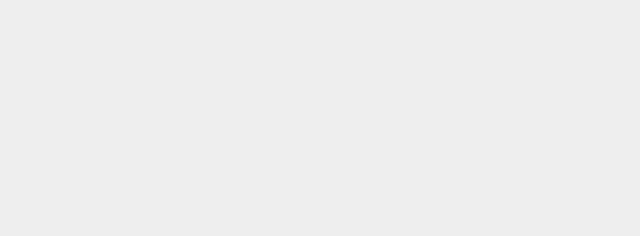
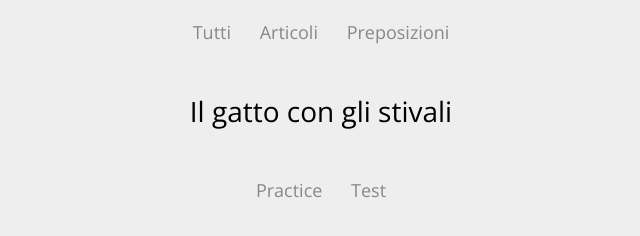
Before and after one commit to indifferentalex/repetita-iuvant, a plain HTML site: page index.html in a window 1280 px wide. Shown: the whole page, without its empty margins (319-959 px from the left). Drawn offline with nearby package versions, Linux system fonts and the light colour scheme.

Commit message:
Properly styled placeholders

```diff
--- a/index.html
+++ b/index.html
@@ -7,9 +7,19 @@
 <html>
 <body>
 <div class="main-content">
-	<div id="topic-select"></div>
-	<div id="work-area"></div>
-	<div id="mode-select"></div>
+	<div id="topic-select" class="selection">
+		<div class="selectable-option">Tutti</div>
+		<div class="selectable-option">Articoli</div>
+		<div class="selectable-option">Preposizioni</div>
+	</div>
+	<div id="work-area">
+		<div class="answer">Il</div>
+		<div class="question">gatto con gli stivali</div>
+	</div>
+	<div id="mode-select" class="selection">
+		<div class="selectable-option">Practice</div>
+		<div class="selectable-option">Test</div>
+	</div>
 </div>
 </body>
 </html>
--- a/style.css
+++ b/style.css
@@ -5,4 +5,35 @@ body {
 
 .main-content {
 	width: 60%;
+	margin: auto;
 }
+
+.selection {
+	font-size: 18px;
+	text-align: center;
+	color: #888;
+}
+
+.selection .selectable-option {
+	display: inline-block;
+	padding: 12px;
+}
+
+.selection .selectable-option:hover {
+	cursor: pointer;
+	color: #bb0000;
+}
+
+#work-area {
+	font-size: 28px;
+	text-align: center;
+	padding: 36px;
+}
+
+#work-area .answer {
+	display: inline-block;
+}
+
+#work-area .question {
+	display: inline-block;
+}
```
